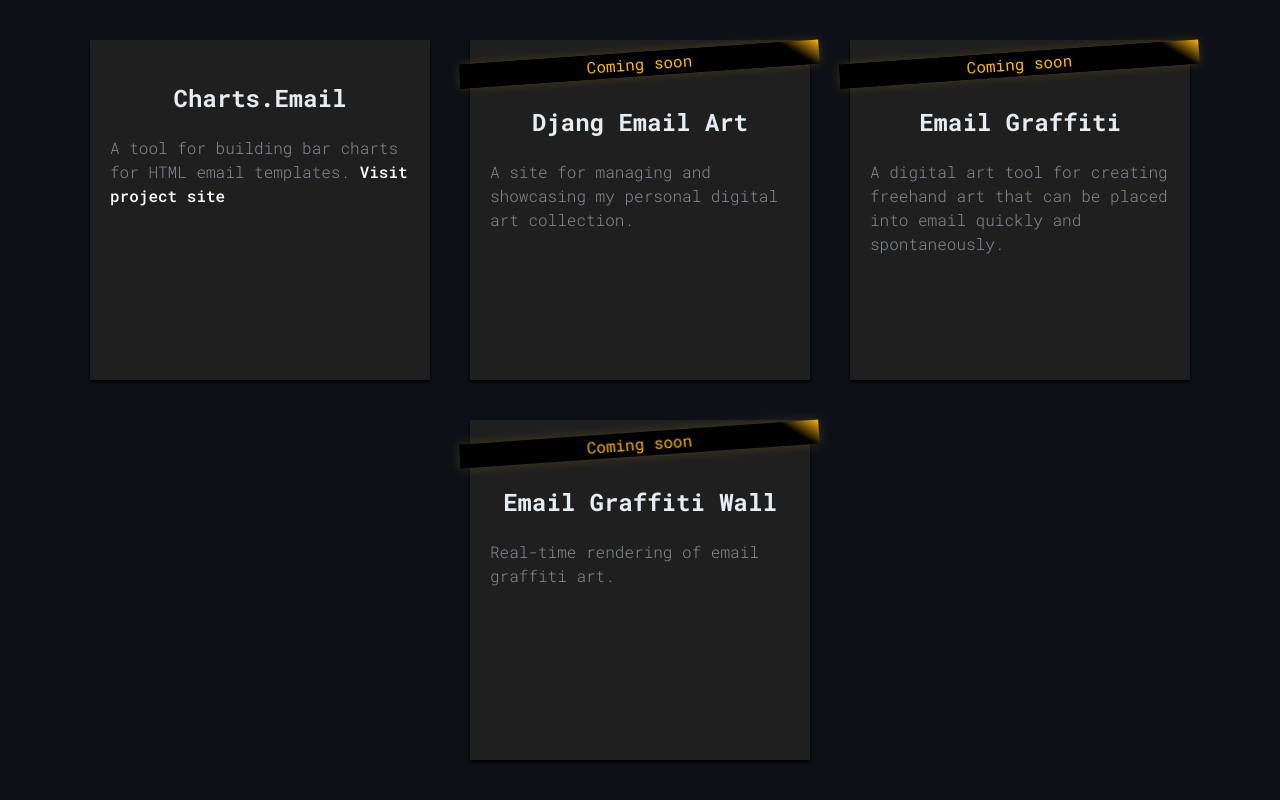
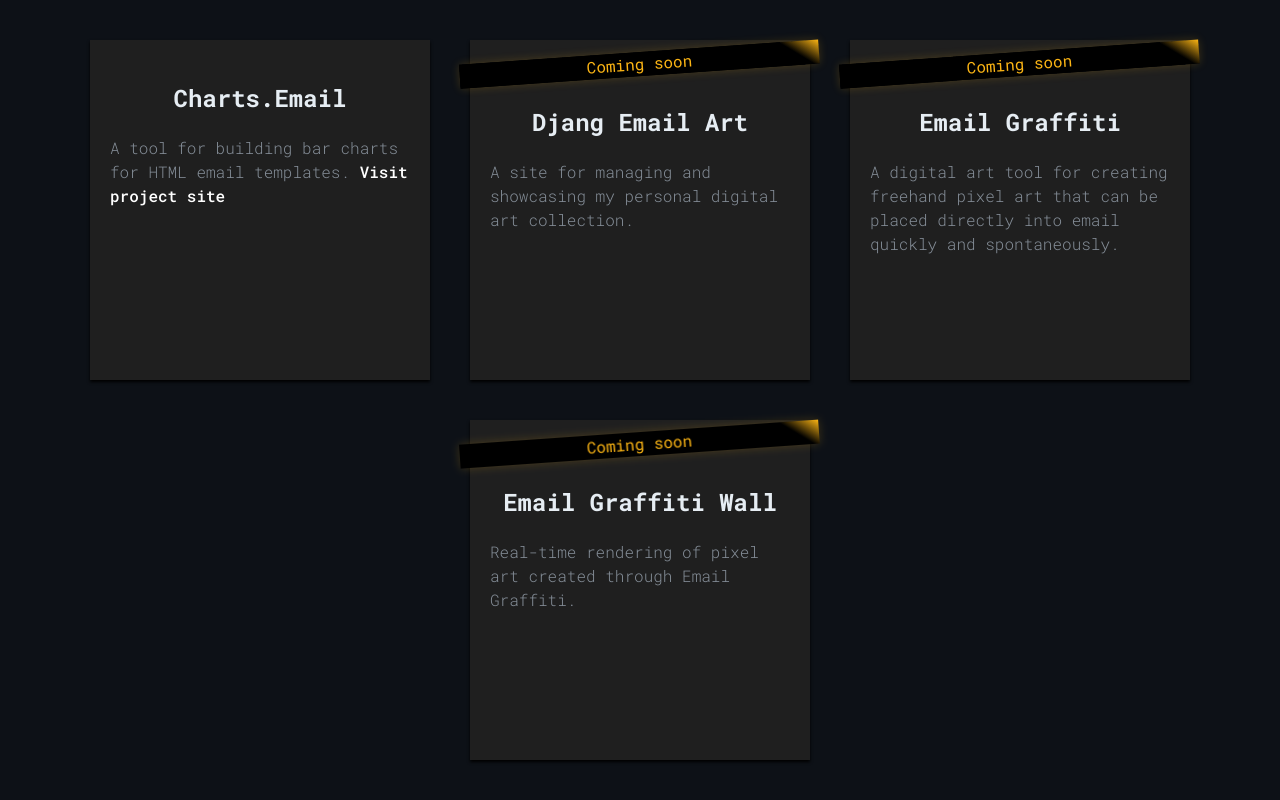
Before and after one commit to bdjang/bdjang.github.io, a React (Vite) app: page / in a window 1280 px wide. Shown: the part 580-1380 px from the top of the page. Built offline with nearby package versions, Linux system fonts and the light colour scheme; no server answers.

Commit message:
Update project description text

```diff
--- a/src/App.tsx
+++ b/src/App.tsx
@@ -54,7 +54,7 @@ export default function App() {
                         projectTitle="Email Graffiti"
                         projectDescription={
                         <>
-                            A digital art tool for creating freehand art that can be placed into email quickly and spontaneously.
+                            A digital art tool for creating freehand pixel art that can be placed directly into email quickly and spontaneously.
                         </>
                     } />
                 }
@@ -65,7 +65,7 @@ export default function App() {
                         projectTitle="Email Graffiti Wall"
                         projectDescription={
                         <>
-                            Real-time rendering of email graffiti art.
+                            Real-time rendering of pixel art created through Email Graffiti.
                         </>
                     } />
                 }
```
